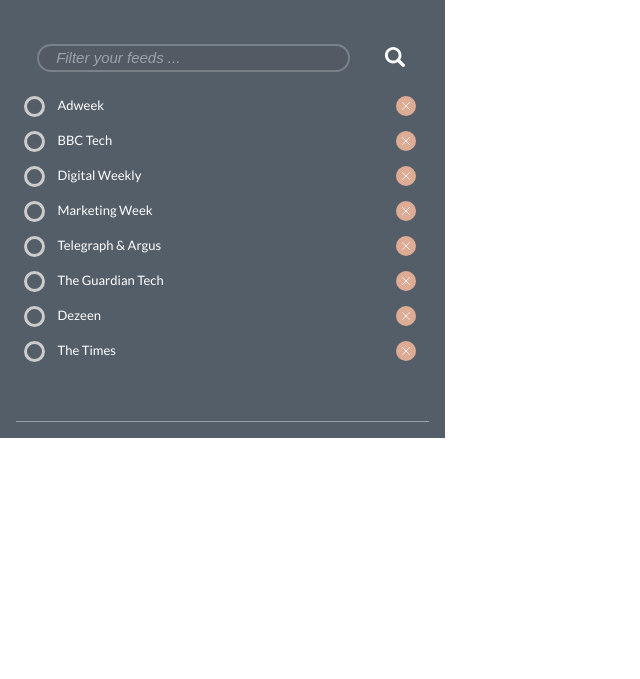
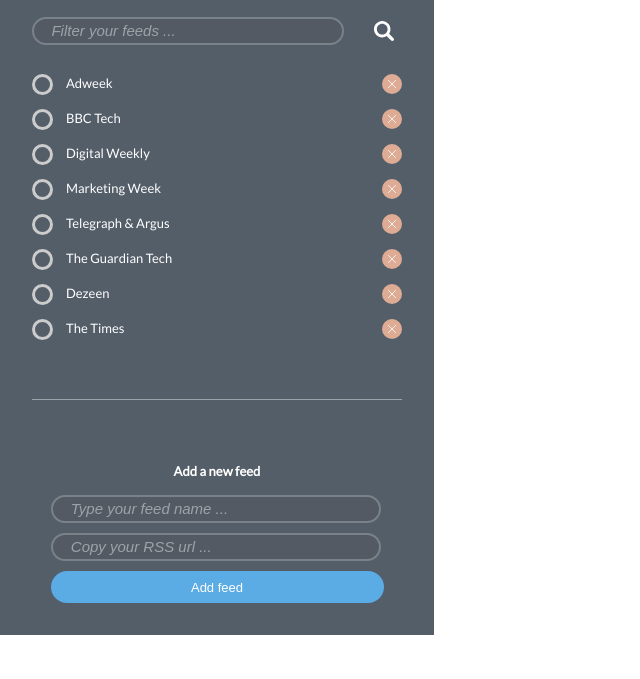
Before and after one commit to sam-barker/rssreader, a React app: page / in a window 1280 px wide. Shown: the part 121-800 px from the top of the page, without its empty margins (0-640 px from the left). Built offline with nearby package versions, Linux system fonts and the light colour scheme.

Commit message:
refactored styles

```diff
--- /dev/null
+++ b/src/components/rssReaderContainer/children/rssReader/children/sidebar/children/addFeed/index.js
@@ -0,0 +1,34 @@
+import React, {Component} from 'react'
+import {InputField, SubmitButton} from '../../../../../../../ui'
+// import PropTypes from 'prop-types'
+import Styles from './styles.scss'
+
+class AddFeed extends Component {
+  constructor (props) {
+    super(props)
+    this.state = {}
+  }
+
+  renderInputField (placeholder) {
+    return (
+      <div className={Styles.addFeedInput}>
+        <InputField placeholder={placeholder} />
+      </div>
+    )
+  }
+
+  render () {
+    return (
+      <div className={Styles.addFeedContainer}>
+        <h2 className={Styles.titleText}>Add a new feed</h2>
+        <div className={Styles.addFeedInputContainer}>
+          <InputField placeholder={'Type your feed name ...'} />
+          <InputField placeholder={'Copy your RSS url ...'} />
+          <SubmitButton text={'Add feed'} />
+        </div>
+      </div>
+    )
+  }
+}
+
+export default AddFeed
--- /dev/null
+++ b/src/components/rssReaderContainer/children/rssReader/children/sidebar/children/addFeed/styles.scss
@@ -0,0 +1,19 @@
+.addFeedContainer {
+  margin-top: 3em;
+}
+
+.titleText {
+  line-height: 25px;
+  font-size: .8125em;
+  text-align: center;
+  color: white;
+}
+
+.addFeedInputContainer {
+  width: 90%;
+  margin-left: 5%;
+}
+
+.addFeedInput {
+  padding-bottom: 1em;
+}
--- a/src/components/rssReaderContainer/children/rssReader/children/sidebar/children/feedList/children/feed/styles.scss
+++ b/src/components/rssReaderContainer/children/rssReader/children/sidebar/children/feedList/children/feed/styles.scss
@@ -1,14 +1,17 @@
 $lineHeight: 25px;
 
 .feed {
-  width: 95%;
+  width: 100%;
   text-align: left;
   color: white;
   padding-bottom: 10px;
-  margin-left: 7.5px;
   height: $lineHeight;
   text-align: left;
   cursor: pointer;
+
+  &:hover > p {
+    color: #9CA3A9;
+  }
 }
 
 .feedName {
--- a/src/components/rssReaderContainer/children/rssReader/children/sidebar/children/feedList/styles.scss
+++ b/src/components/rssReaderContainer/children/rssReader/children/sidebar/children/feedList/styles.scss
@@ -1,4 +1,6 @@
 .feedListContainer {
+  width: 100%;
+  // padding-top: 1em;
   padding-bottom: 3em;
   border-bottom: 1px solid #9CA3A9;
 }
--- a/src/components/rssReaderContainer/children/rssReader/children/sidebar/children/index.js
+++ b/src/components/rssReaderContainer/children/rssReader/children/sidebar/children/index.js
@@ -1,2 +1,3 @@
 export {default as Search} from './search'
 export {default as FeedList} from './feedList'
+export {default as AddFeed} from './addFeed'
--- a/src/components/rssReaderContainer/children/rssReader/children/sidebar/children/search/index.js
+++ b/src/components/rssReaderContainer/children/rssReader/children/sidebar/children/search/index.js
@@ -1,47 +1,18 @@
 import React, {Component} from 'react'
 import {SearchIcon} from '../../../../../../../icons'
+import {InputField} from '../../../../../../../ui'
 import Styles from './styles.scss'
 
 class Sidebar extends Component {
   constructor (props) {
     super(props)
-    this.state = {
-      focus: false
-    }
-    this.inputRef = this.inputRef.bind(this)
-    this.onSearchClick = this.onSearchClick.bind(this)
-    this.onInputBlur = this.onFocusChange.bind(this, false)
-    this.onInputFocus = this.onFocusChange.bind(this, true)
+    this.state = {}
   }
 
-  get searchStyle () {
-    return this.state.focus ? Styles.searchFocused : Styles.search
-  }
-
-  onSearchClick () {
-    this.input.focus()
-  }
-
-  onFocusChange (focus) {
-    this.setState({focus})
-  }
-
-  inputRef (input) {
-    this.input = input
-  }
-
-  renderSearchBar () {
+  renderSearchInput () {
     return (
-      <div
-        onClick={this.onSearchClick}
-        className={this.searchStyle}>
-        <input
-          ref={this.inputRef}
-          onFocus={this.onInputFocus}
-          onBlur={this.onInputBlur}
-          className={Styles.searchContent}
-          type={'search'}
-          placeholder={'Filter your feeds ...'} />
+      <div className={Styles.searchInputField}>
+        <InputField type={'search'} placeholder={'Filter your feeds ...'} />
       </div>
     )
   }
@@ -57,7 +28,7 @@
   render () {
     return (
       <div className={Styles.searchContainer}>
-        {this.renderSearchBar()}
+        {this.renderSearchInput()}
         {this.renderSearchIcon()}
       </div>
     )
--- a/src/components/rssReaderContainer/children/rssReader/children/sidebar/children/search/styles.scss
+++ b/src/components/rssReaderContainer/children/rssReader/children/sidebar/children/search/styles.scss
@@ -1,51 +1,16 @@
-$searchMargin: 5%;
-$backgroundColour: #545e69;
-$searchTextColour: #9CA3A9;
-
-@mixin placeholder {
-  color: $searchTextColour;
-  caret-color: $searchTextColour;
-  font-style: italic;
-  font-size: 1.125em;
-}
-
 .searchContainer {
-  ::placeholder { @include placeholder }
-  :-ms-input-placeholder { @include placeholder }
-  ::-ms-input-placeholder { @include placeholder }
-}
-
-.search {
-  width: 75%;
-  margin-left: $searchMargin;
-  margin-bottom: $searchMargin;
-  height: 1.5em;
-  border-radius: 1.5em;
-  border: 2px solid #798189;
-  background-color: #535a63;
-  cursor: text;
-  display: inline-block;
-}
-
-.searchFocused {
-  @extend .search;
-  background-color: #474E56;
-}
-
-.searchContent {
-  width: 90%;
-  height: 100%;
-  background-color: transparent;
-  border: none;
-  height: inherit;
-  margin-left: 5%;
-  margin-bottom: $searchMargin;
-  color: $searchTextColour;
-  &:focus { outline: none; }
+  width: 100%;
+  padding-bottom: 1em;
 }
 
 .searchIconContainer {
-  float: right;
-  padding-top: 3px;
-  margin-right: 1.5em;
+  display: inline-block;
+  position: relative;
+  top: 5px;
+  left: 7.5%;
 }
+
+.searchInputField {
+  width: 85%;
+  display: inline-block;
+}
--- a/src/components/rssReaderContainer/children/rssReader/children/sidebar/index.js
+++ b/src/components/rssReaderContainer/children/rssReader/children/sidebar/index.js
@@ -1,5 +1,5 @@
 import React, {Component} from 'react'
-import {Search, FeedList} from './children'
+import {Search, FeedList, AddFeed} from './children'
 import Styles from './styles.scss'
 
 class Sidebar extends Component {
@@ -11,9 +11,12 @@
   render () {
     return (
       <aside className={Styles.sidebar}>
-        <h1 className={Styles.header}>Content Generator</h1>
-        <Search />
-        <FeedList />
+        <div className={Styles.sidebarContent}>
+          <h1 className={Styles.header}>Content Generator</h1>
+          <Search />
+          <FeedList />
+          <AddFeed />
+        </div>
       </aside>
     )
   }
--- a/src/components/rssReaderContainer/children/rssReader/children/sidebar/styles.scss
+++ b/src/components/rssReaderContainer/children/rssReader/children/sidebar/styles.scss
@@ -11,18 +11,30 @@
 
 .sidebar {
   background-color: $backgroundColour;
-  flex-grow: 1;
   ::placeholder { @include placeholder }
   :-ms-input-placeholder { @include placeholder }
   ::-ms-input-placeholder { @include placeholder }
-  padding: 1em;
+  padding: 2em;
+}
+
+.sidebarContent {
+  width: 100%;
+  height: 100%;
+  padding: 0;
+  margin: 0;
+  display: -webkit-box;
+  display: -moz-box;
+  display: -ms-flexbox;
+  display: -webkit-flex;
+  display: flex;
+  align-items: center;
+  justify-content: center;
+  flex-direction: column;
 }
 
 .header {
-  text-align: center;
   font-size: 1.5em;
   color: white;
   font-weight: 300;
-  margin-top: 2.5em;
-  margin-bottom: 2.5em;
+  padding-bottom: 1.5em;
 }
--- a/src/components/rssReaderContainer/children/rssReader/styles.scss
+++ b/src/components/rssReaderContainer/children/rssReader/styles.scss
@@ -2,6 +2,10 @@
 
 .rssReaderContainer {
   display: flex;
+  display: -webkit-box;
+  display: -moz-box;
+  display: -ms-flexbox;
+  display: -webkit-flex;
   flex-direction: row;
   flex-wrap: wrap;
   align-items: stretch;
--- a/src/components/ui/index.js
+++ b/src/components/ui/index.js
@@ -1 +1,3 @@
 export {default as Toggle} from './toggle'
+export {default as InputField} from './inputField'
+export {default as SubmitButton} from './submitButton'
--- /dev/null
+++ b/src/components/ui/inputField/index.js
@@ -0,0 +1,70 @@
+import React, {Component} from 'react'
+import PropTypes from 'prop-types'
+import Styles from './styles.scss'
+
+class InputField extends Component {
+  constructor (props) {
+    super(props)
+    this.state = {focus: false}
+    this.bindHandlers()
+  }
+
+  bindHandlers () {
+    this.inputRef = this.inputRef.bind(this)
+    this.onInputClick = this.onInputClick.bind(this)
+    this.onInputBlur = this.onFocusChange.bind(this, false)
+    this.onInputFocus = this.onFocusChange.bind(this, true)
+  }
+
+  get inputStyle () {
+    return this.state.focus ? Styles.inputFocused : Styles.input
+  }
+
+  onInputClick () {
+    this.input.focus()
+  }
+
+  onFocusChange (focus) {
+    this.setState({focus})
+  }
+
+  inputRef (input) {
+    this.input = input
+  }
+
+  renderInput () {
+    return (
+      <div
+        onClick={this.onInputClick}
+        className={this.inputStyle}>
+        <input
+          ref={this.inputRef}
+          onFocus={this.onInputFocus}
+          onBlur={this.onInputBlur}
+          className={Styles.inputContent}
+          type={this.props.type}
+          placeholder={this.props.placeholder} />
+      </div>
+    )
+  }
+
+  render () {
+    return (
+      <div className={Styles.inputContainer}>
+        {this.renderInput()}
+      </div>
+    )
+  }
+}
+
+InputField.defaultProps = {
+  type: 'text',
+  placeholder: ''
+}
+
+InputField.propTypes = {
+  type: PropTypes.string,
+  placeholder: PropTypes.string
+}
+
+export default InputField
--- /dev/null
+++ b/src/components/ui/inputField/styles.scss
@@ -0,0 +1,45 @@
+$inputMargin: 5%;
+$backgroundColour: #545e69;
+$inputTextColour: #9CA3A9;
+
+@mixin placeholder {
+  color: $inputTextColour;
+  caret-color: $inputTextColour;
+  font-style: italic;
+  font-size: 1.125em;
+}
+
+.inputContainer {
+  display: inline-block;
+  width: 100%;
+  margin-bottom: 10px;
+  ::placeholder { @include placeholder }
+  :-ms-input-placeholder { @include placeholder }
+  ::-ms-input-placeholder { @include placeholder }
+}
+
+.input {
+  width: 98%;
+  height: 1.5em;
+  border-radius: 1.5em;
+  border: 2px solid #798189;
+  background-color: #535a63;
+  cursor: text;
+  display: inline-block;
+}
+
+.inputFocused {
+  @extend .input;
+  background-color: #474E56;
+}
+
+.inputContent {
+  width: 90%;
+  height: 100%;
+  background-color: transparent;
+  border: none;
+  height: inherit;
+  margin-left: 5%;
+  color: $inputTextColour;
+  &:focus { outline: none; }
+}
--- /dev/null
+++ b/src/components/ui/submitButton/index.js
@@ -0,0 +1,32 @@
+import React, {Component} from 'react'
+import PropTypes from 'prop-types'
+import Styles from './styles.scss'
+
+class SubmitButton extends Component {
+  constructor (props) {
+    super(props)
+    this.state = {}
+  }
+
+  render () {
+    return (
+      <div className={Styles[`button${this.props.size}`]}>
+        <button className={Styles.button}>
+          {this.props.text}
+        </button>
+      </div>
+    )
+  }
+}
+
+SubmitButton.defaultProps = {
+  text: 'Submit',
+  size: 'full'
+}
+
+SubmitButton.propTypes = {
+  text: PropTypes.string,
+  size: PropTypes.oneOf(['small', 'medium', 'large', 'xlarge', 'full'])
+}
+
+export default SubmitButton
--- /dev/null
+++ b/src/components/ui/submitButton/styles.scss
@@ -0,0 +1,34 @@
+.buttonsmall {
+  width: 30%;
+}
+
+.buttonmedium {
+  width: 50%;
+}
+
+.buttonlarge {
+  width: 70%;
+}
+
+.buttonxlarge {
+  width: 90%;
+}
+
+.buttonfull {
+  width: 100%;
+}
+
+.button {
+  color: white;
+  background-color: #5BABE5;
+  border: none;
+  border-radius: 1.5em;
+  width: 100%;
+  height: 2.5em;
+  font-size: .8125em;
+  cursor: pointer;
+
+  &:active {
+    background-color: #71bff7;
+  }
+}
--- a/src/index.html
+++ b/src/index.html
@@ -1,11 +1,11 @@
 <!doctype html>
-<html width='100%' height='100%'>
+<html style='margin: 0; height: 100%;'>
   <head>
     <meta charset="utf-8">
     <meta name="viewport" content="width=device-width, initial-scale=1.0">
     <title>RSS Feed Reader</title>
   </head>
-  <body style='margin: 0;'>
+  <body style='margin: 0; height: 100%;'>
     <div id="app" />
   </body>
 </html>
```
